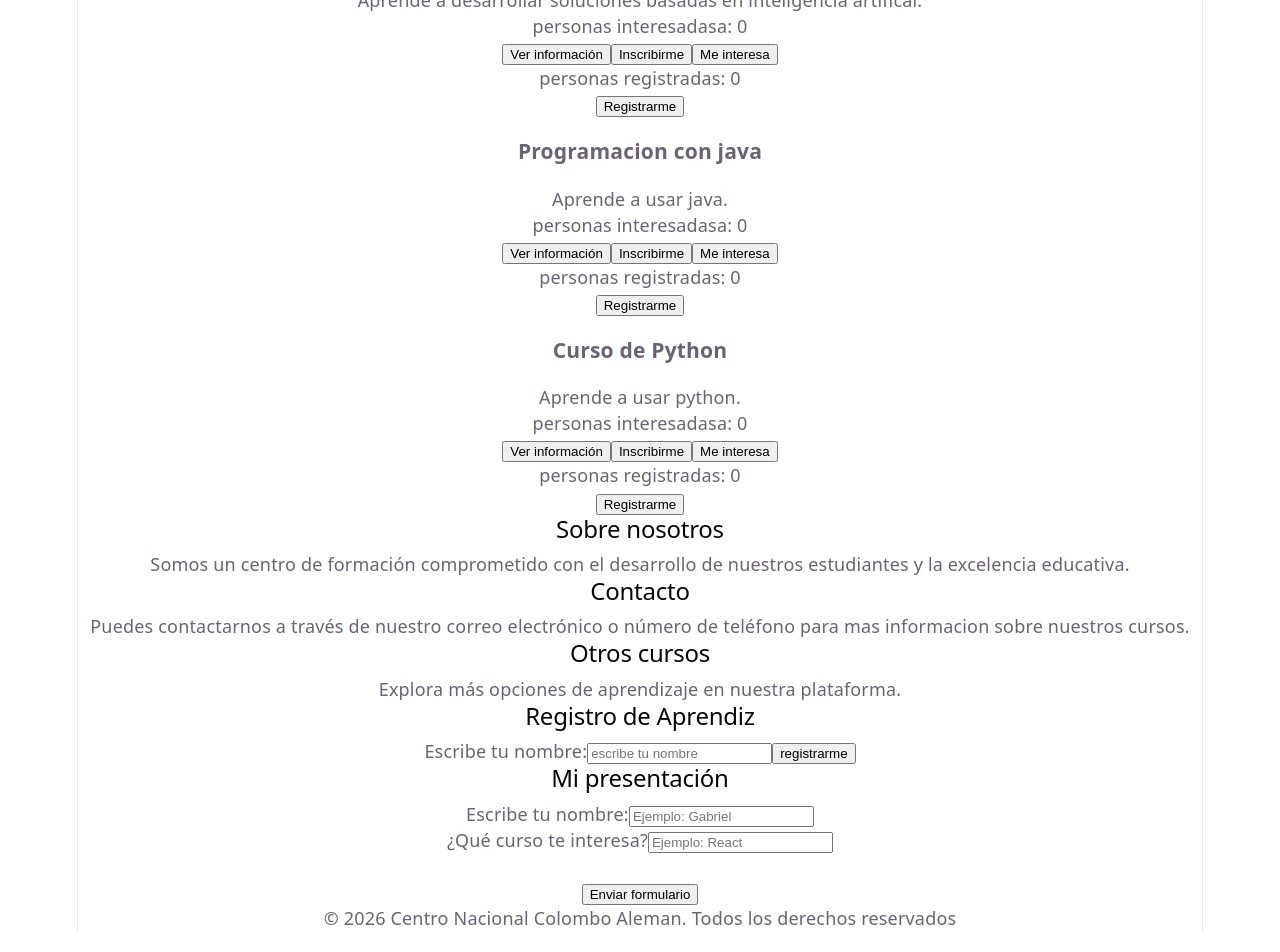
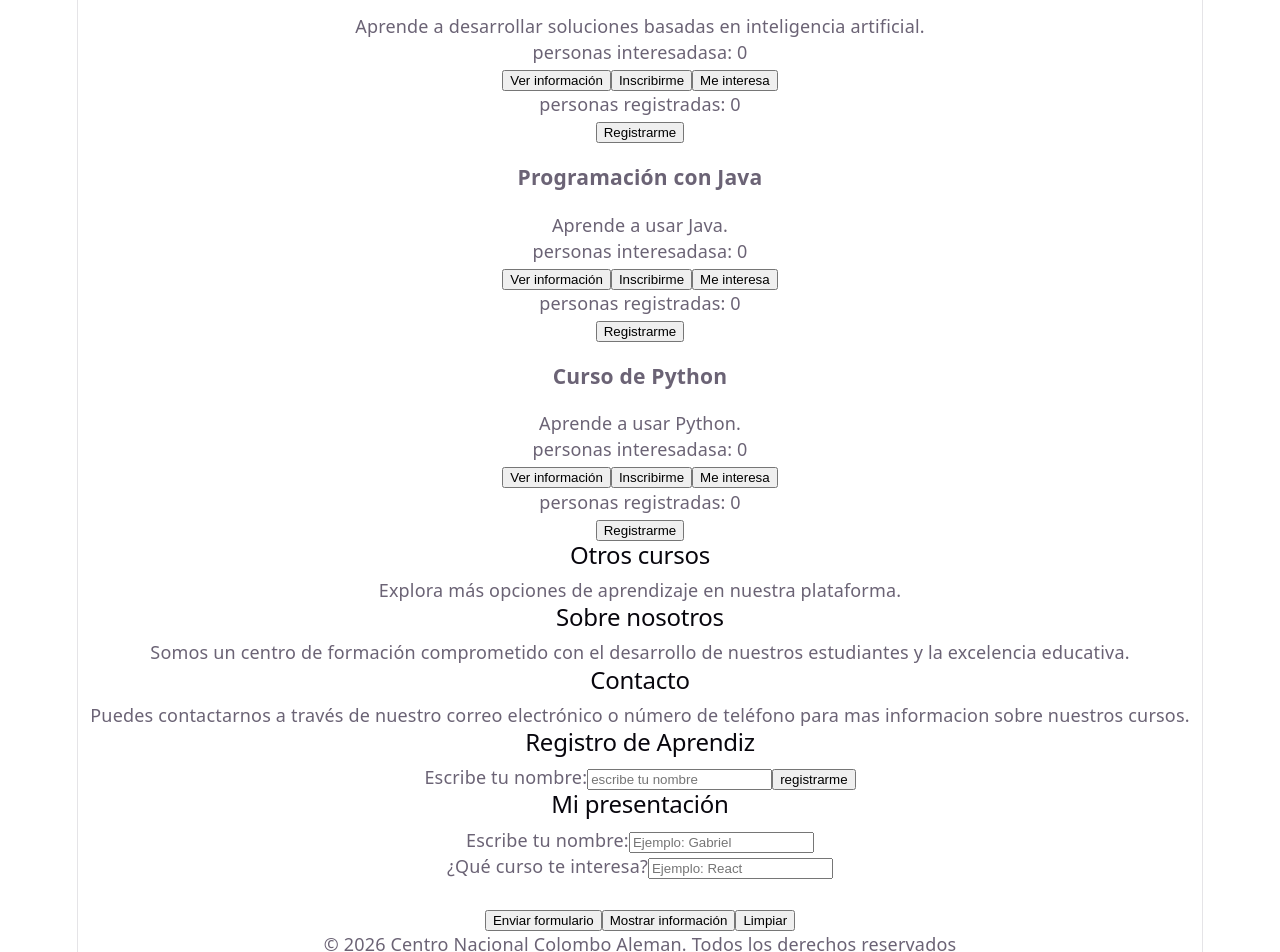
Before and after one commit to meislertmolinaherazo04-png/proyecto-react, a React (Vite) app: page / in a window 1280 px wide. Shown: the part 860-1812 px from the top of the page. Before the commit the page ends 1791 px from the top, so only its background shows below. Built offline with nearby package versions, Linux system fonts and the light colour scheme.

Commit message:
se hicieron cambios segun el pdf

```diff
--- a/src/App.jsx
+++ b/src/App.jsx
@@ -5,6 +5,35 @@ import NavBar from "./componentes/NavBar"
 import RegistroAprendiz from "./componentes/RegistroAprendiz"
 import PresentacionAprendiz from "./componentes/PresentacionAprendiz"
 
+const listaCursos = [
+  {
+    id: 1,
+    nombre: "Desarrollo web",
+    descripcion: "Aprende a crear páginas web modernas y atractivas."
+  },
+
+  {
+    id: 2,
+    nombre: "Bases de Datos",
+    descripcion: "Aprende a gestionar y manipular bases de datos."
+  },
+
+  {
+    id: 3,
+    nombre: "Inteligencia Artificial",
+    descripcion: "Aprende a desarrollar soluciones basadas en inteligencia artificial."
+  },
+
+  { id: 4,
+    nombre: "Programación con Java",
+    descripcion: "Aprende a usar Java."
+  },
+
+  { id: 5,
+    nombre: "Curso de Python",
+    descripcion: "Aprende a usar Python."
+  }
+];
 
 function App() {
 
@@ -27,29 +56,18 @@ function App() {
           <h2>Nuestros cursos</h2>
           <p>Ofrecemos una variedad de cursos para ayudarte a desarrollar tus habilidades y alcanzar tus metas profesionales.</p>
 
-          <Curso
-            nombre="Desarrollo web"
-            descripcion="Aprende a crear paginas web modernas y atractivas."
+          {listaCursos.map((curso) => (
+            <Curso
+              key={curso.id}
+              nombre={curso.nombre}
+              descripcion={curso.descripcion}
             />
-          <Curso
-            nombre="Bases de Datos"
-            descripcion="Aprende a gestionar y manipular bases de datos."
-            />
-          <Curso
-            nombre="Inteligencia Artificiañ"
-            descripcion="Aprende a desarrollar soluciones basadas en inteligencia artifical."
-            />
+          ))}
+        </section>
 
-          <Curso
-            nombre="Programacion con java"
-            descripcion="Aprende a usar java."
-            />
-
-          <Curso
-            nombre="Curso de Python"
-            descripcion="Aprende a usar python."
-            />
-
+        <section id="otros cursos">
+          <h2>Otros cursos</h2>
+          <p>Explora más opciones de aprendizaje en nuestra plataforma.</p>
         </section>
 
         <section id="nosotros">
@@ -62,10 +80,10 @@ function App() {
           <p>Puedes contactarnos a través de nuestro correo electrónico o número de teléfono para mas informacion sobre nuestros cursos.</p>
         </section>
 
+
         </main>
 
-        <h2>Otros cursos</h2>
-        <p>Explora más opciones de aprendizaje en nuestra plataforma.</p>
+
 
         <RegistroAprendiz/>
 
--- a/src/componentes/NavBar.jsx
+++ b/src/componentes/NavBar.jsx
@@ -3,9 +3,10 @@ function Navbar() {
         <nav>
             <ul>
                 <li><a href="inicio">Inicio</a></li>
-                <li><a href="curosos">Cursos</a></li>
+                <li><a href="cursos">Cursos</a></li>
                 <li><a href="nosotros">Nosotros</a></li>
                 <li><a href="contacto">Contacto</a></li>
+                <li><a href="otroa cursos">Otros Cursos</a></li>
             </ul>
         </nav>
     );
--- a/src/componentes/PresentacionAprendiz.jsx
+++ b/src/componentes/PresentacionAprendiz.jsx
@@ -4,6 +4,8 @@ function PresentacionAprendiz() {
     const [nombre, setNombre] = useState("");
     const [curso, setCurso] = useState("");
     const [mensaje, setMensaje]= useState("");
+    const [datosGuardados, setDatosGuardados] = useState ({nombre: "", curso: ""});
+    const [mostrarDetalles, setMostrarDetalles] = useState(false);
 
     function manejarEnvio(evento) {
         evento.preventDefault();
@@ -13,9 +15,26 @@ function PresentacionAprendiz() {
             return;
         }
 
-        setMensaje(`¡Formulario enviado Nombre: ${nombre}, curso de interés: ${curso}.!`);
+        setDatosGuardados({ nombre, curso });
+        setMensaje(`¡Formulario enviado.!`);
         setNombre("");
         setCurso("");
+    }
+
+    function alternarInformacion(){
+        if (!datosGuardados.nombre || !datosGuardados.curso) {
+            setMensaje("Aun no has enviado informacion para mostrar.");
+            return;
+        }
+
+        setMensaje("");
+        setMostrarDetalles(!mostrarDetalles);
+    }
+
+    function limpiarFormulario() {
+        setNombre("");
+        setCurso("");
+        setMensaje("");
     }
     return (
         <div>
@@ -24,7 +43,7 @@ function PresentacionAprendiz() {
 
             <form onSubmit={manejarEnvio}>
 
-            <label htmlFor="nombre Presentacion">Escribe tu nombre:</label>
+            <label htmlFor="nombrePresentacion">Escribe tu nombre:</label>
 
 
             <input
@@ -54,12 +73,26 @@ function PresentacionAprendiz() {
                 Enviar formulario
             </button>
 
+            <button type="button" onClick={alternarInformacion}>
+                {mostrarDetalles ? "Ocultar informacion" : "Mostrar información"}
+            </button>
+
+            <button type="button" onClick={limpiarFormulario}>
+                Limpiar
+            </button>
             </form>
             {mensaje !== "" && (
                 <p>{mensaje}</p>
             )}
 
+            {mostrarDetalles && (
+            <div>
+                <p><strong>Nombre:</strong> {datosGuardados.nombre}</p>
+                <p><strong>Curso de interés:</strong> {datosGuardados.curso}</p>
+            </div>
+            )}
         </div>
+
     );
 }
 
```
